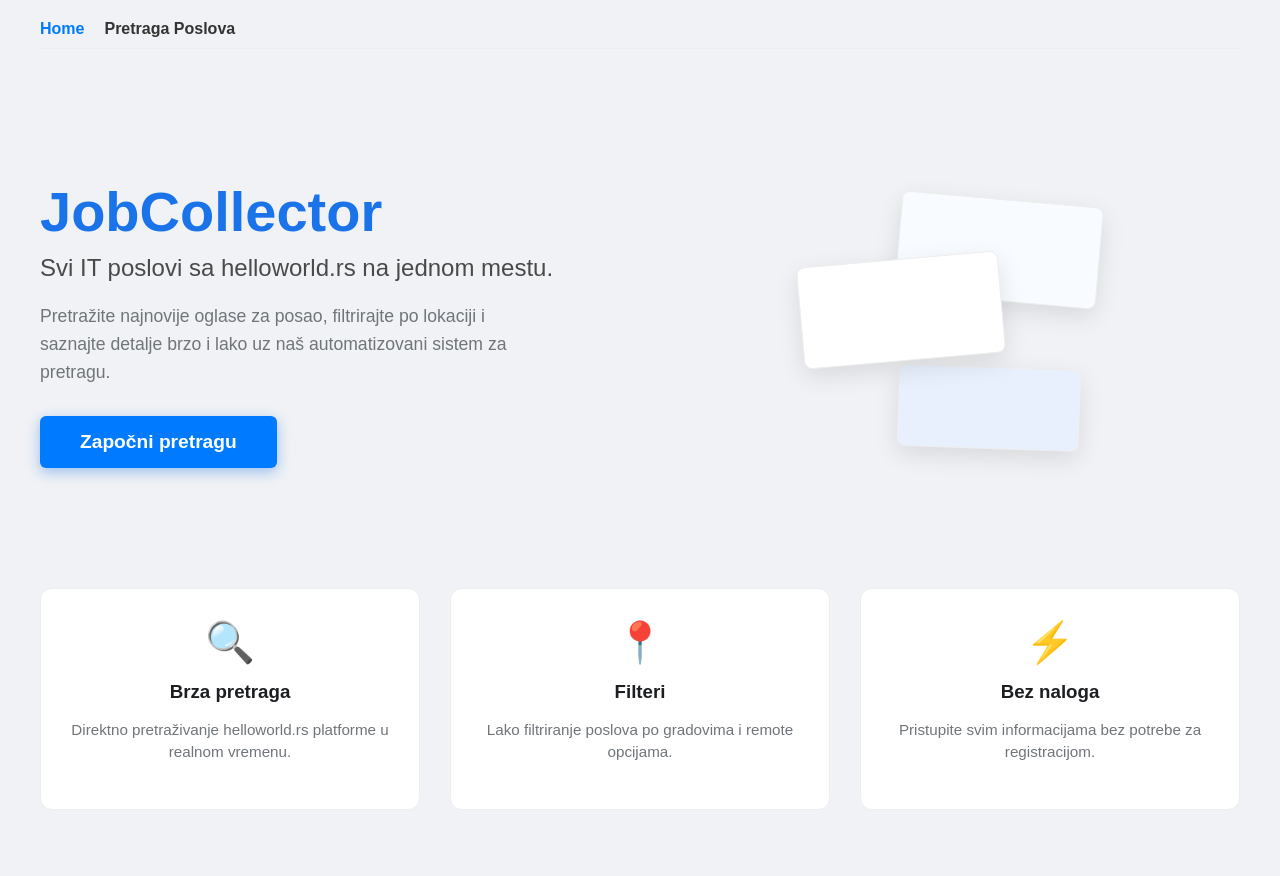
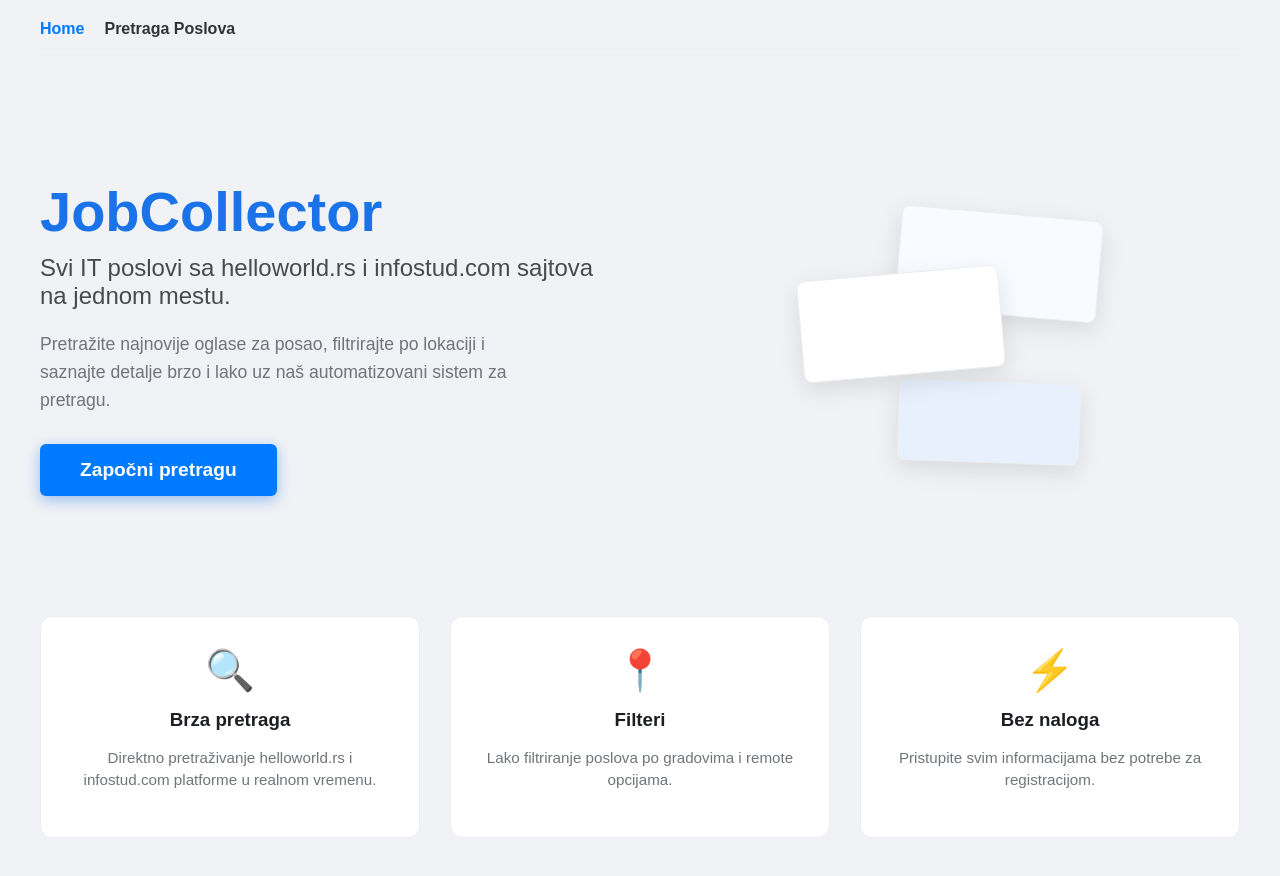
Before and after one commit to mijusko/Job-Collector, a Vue app: page / in a window 1280 px wide. Shown: the top 876 px of the page. Built offline with nearby package versions, Linux system fonts and the light colour scheme.

Commit message:
HomePage change description

```diff
--- a/src/views/Home.vue
+++ b/src/views/Home.vue
@@ -3,7 +3,7 @@
     <div class="hero">
       <div class="hero-content">
         <h1>JobCollector</h1>
-        <p class="subtitle">Svi IT poslovi sa helloworld.rs na jednom mestu.</p>
+        <p class="subtitle">Svi IT poslovi sa helloworld.rs i infostud.com sajtova na jednom mestu.</p>
         <p class="description">
           Pretražite najnovije oglase za posao, filtrirajte po lokaciji i saznajte detalje
           brzo i lako uz naš automatizovani sistem za pretragu.
@@ -26,7 +26,7 @@
       <div class="feature-card">
         <span class="feature-icon">🔍</span>
         <h3>Brza pretraga</h3>
-        <p>Direktno pretraživanje helloworld.rs platforme u realnom vremenu.</p>
+        <p>Direktno pretraživanje helloworld.rs i infostud.com platforme u realnom vremenu.</p>
       </div>
       <div class="feature-card">
         <span class="feature-icon">📍</span>
```
